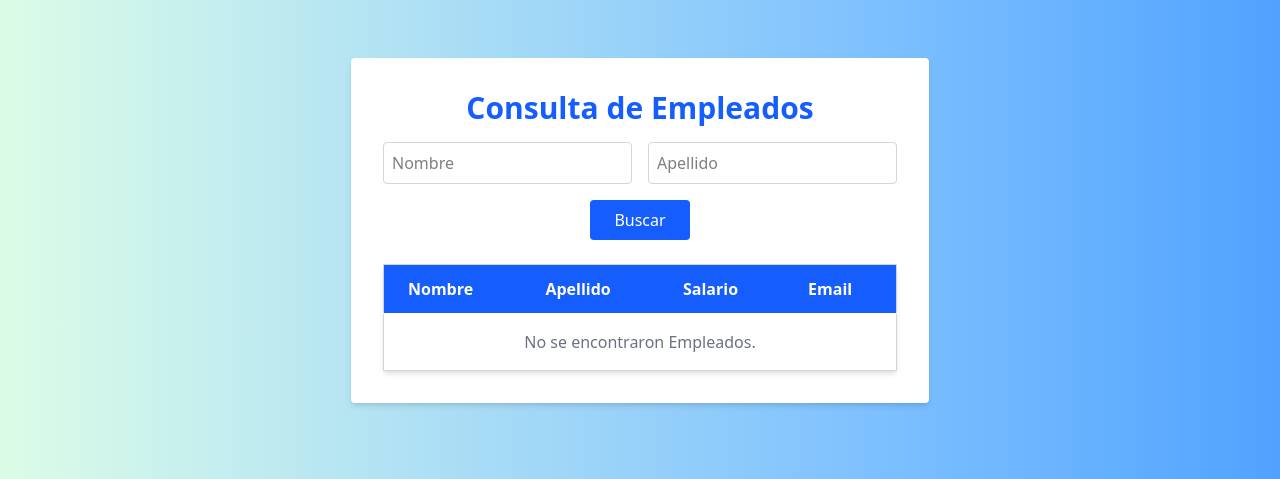
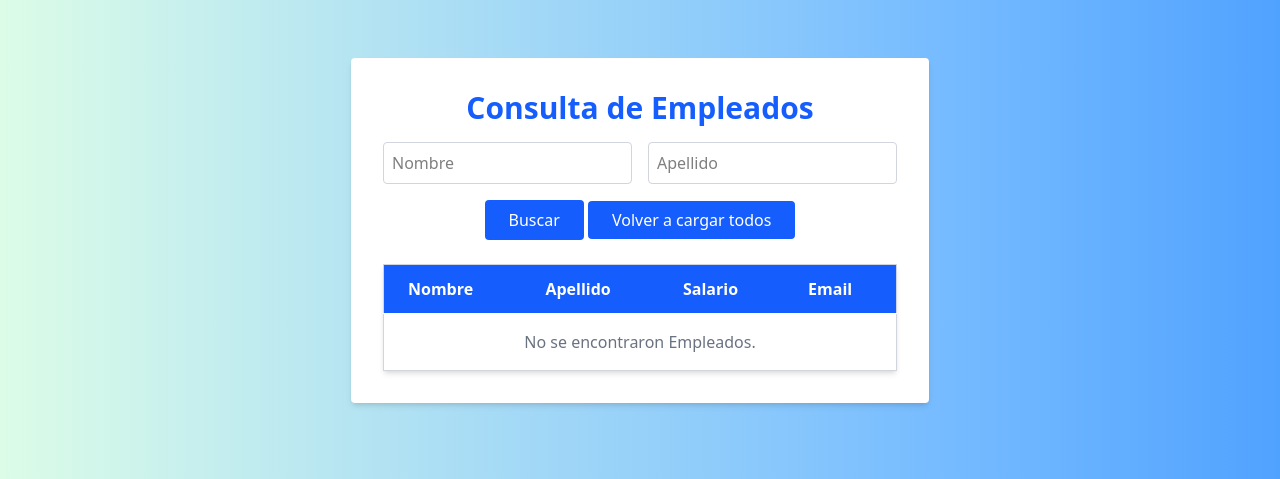
Before and after one commit to 1Trueno/django-crud, a Django app: template crud/src/templates/home.html in a window 1280 px wide. Shown: the part 184-663 px from the top of the page. Run offline with Django 5.2, Linux system fonts and the light colour scheme; the template is opened without the code that fills it, so the values that code supplies are empty; style sheets or scripts are compiled from the project's sources.

Commit message:
Agrega boton para recargar la tabla y formato de coma para columna salario

```diff
--- a/core/settings.py
+++ b/core/settings.py
@@ -39,6 +39,7 @@ INSTALLED_APPS = [
     'django.contrib.sessions',
     'django.contrib.messages',
     'django.contrib.staticfiles',
+    'django.contrib.humanize',
     'crud',
     # Tailwind CSS app
 
--- a/crud/src/templates/home.html
+++ b/crud/src/templates/home.html
@@ -1,3 +1,4 @@
+{% load humanize %}
 <!DOCTYPE html>
 <html lang="en">
   <head>
@@ -37,6 +38,12 @@
           >
             Buscar
           </button>
+          <a
+            href="."
+            class="bg-blue-600 text-white px-6 py-2 rounded hover:bg-blue-700 transition duration-200"
+          >
+            Volver a cargar todos
+          </a>
         </div>
       </form>
 
@@ -56,7 +63,7 @@
             <tr class="hover:bg-gray-100">
               <td class="px-6 py-3 border-b">{{ empleado.nombre }}</td>
               <td class="px-6 py-3 border-b">{{ empleado.apellido }}</td>
-              <td class="px-6 py-3 border-b">{{ empleado.salario }}</td>
+              <td class="px-6 py-3 border-b">RD {{ empleado.salario|intcomma }}</td>
               <td class="px-6 py-3 border-b">{{ empleado.email }}</td>
             </tr>
             {% empty %}
```
